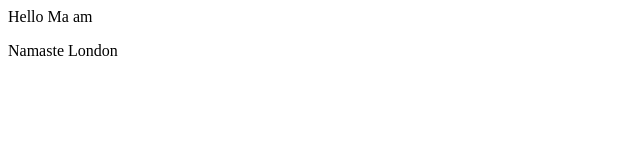
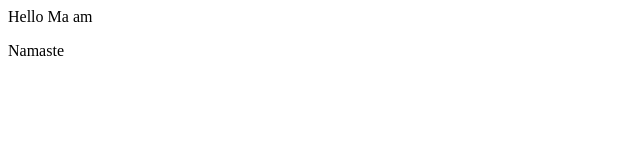
Before and after one commit to mafatah/testing, a plain HTML site: page index.html in a window 1280 px wide. Shown: the full height of the page, 0-640 px from the left. Drawn offline with Linux system fonts and the light colour scheme.

Commit message:
Update index.html

```diff
--- a/index.html
+++ b/index.html
@@ -1,6 +1,6 @@
 <html>
 	<title> Mzad </title>
 	<p>	Hello Ma    am      </p>
-	<p>	Namaste London      </p>
+	<p>	Namaste     </p>
 
 </html>
```
